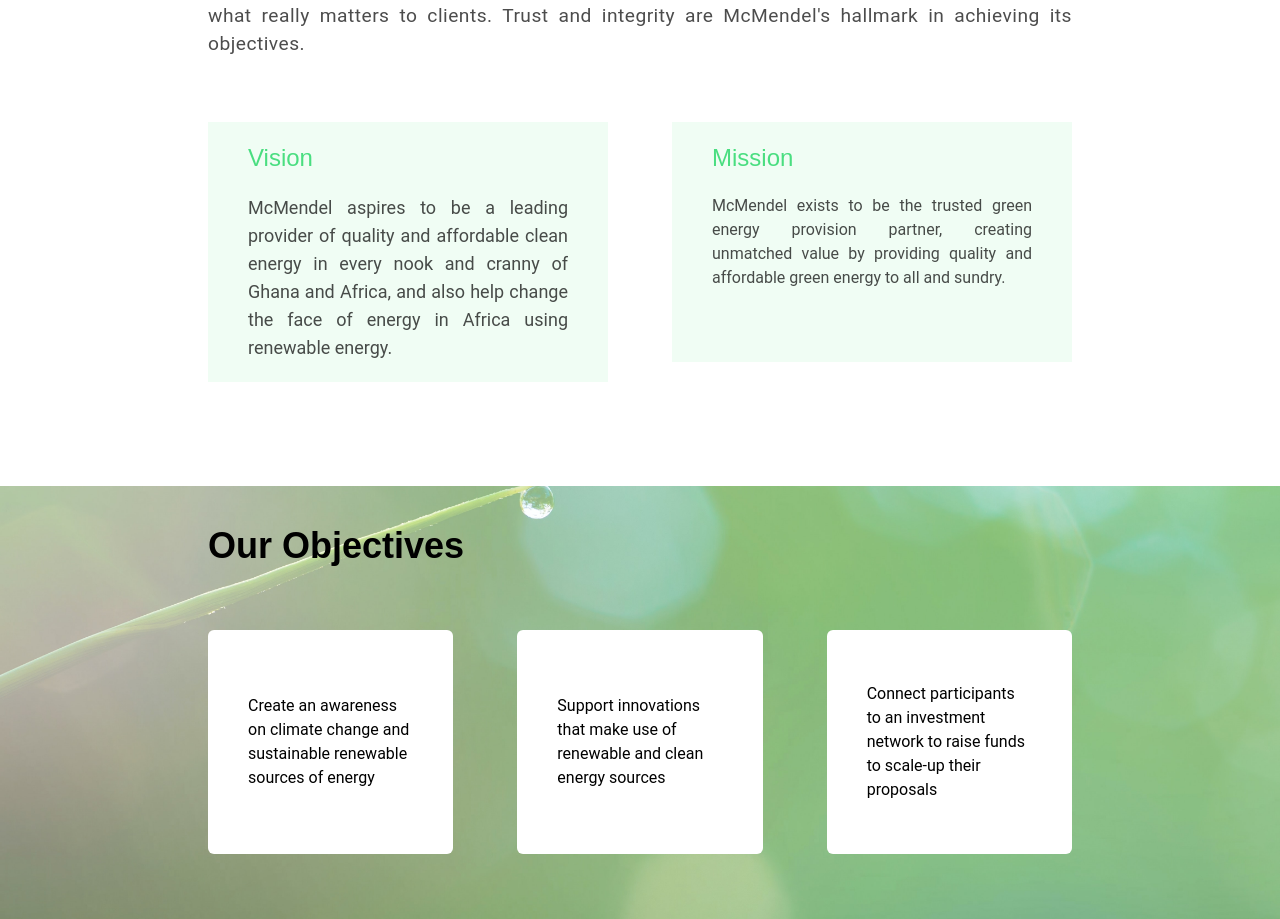
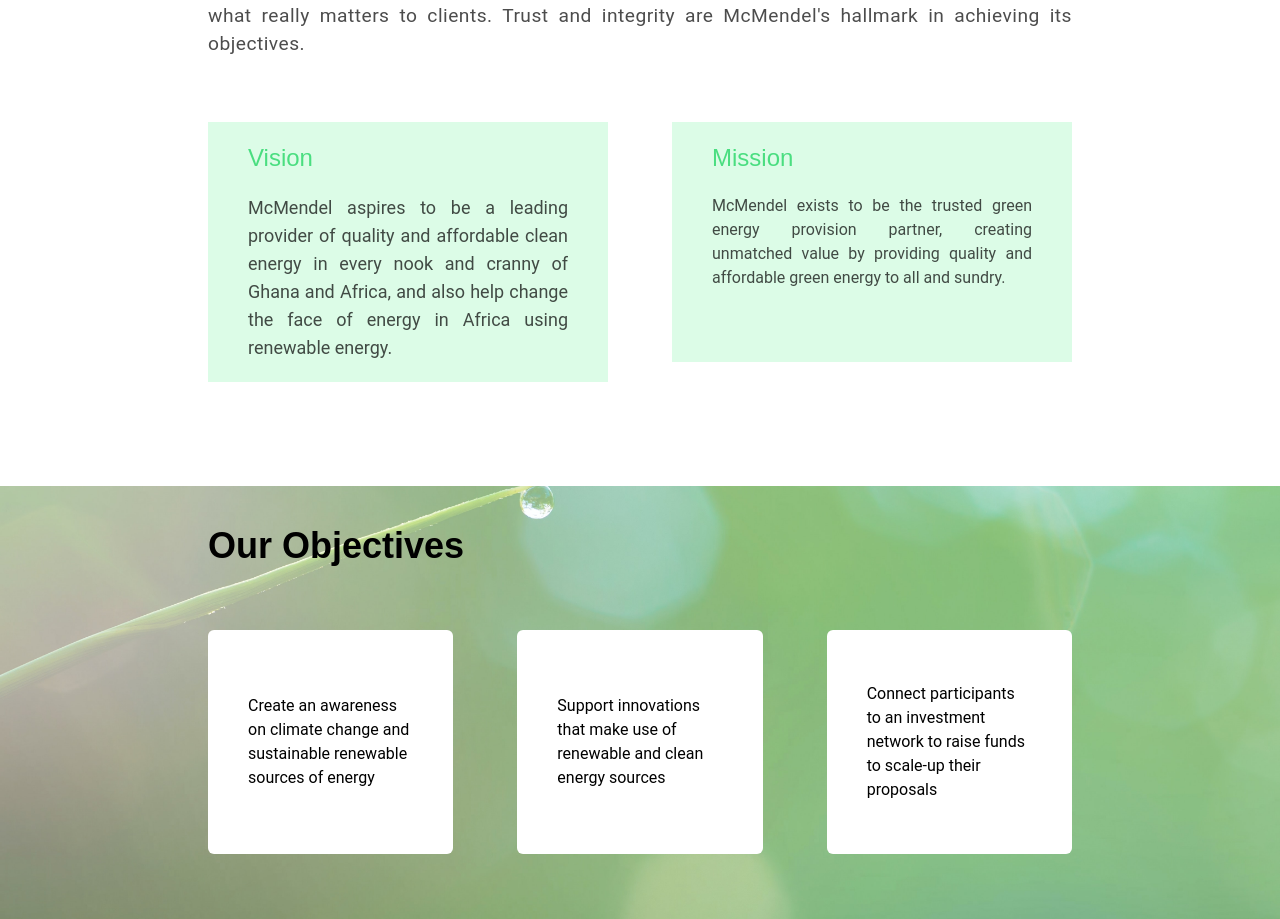
Before and after one commit to buabaj/mcmendel, a Next.js app: page / in a window 1280 px wide. Shown: the part 1101-2020 px from the top of the page. Built offline with nearby package versions, Linux system fonts and the light colour scheme.

Commit message:
card color contrast increased

```diff
--- a/styles/globals.css
+++ b/styles/globals.css
@@ -84,6 +84,6 @@
     }
 
     .card-about{
-        @apply bg-green-50 py-5 min-h-60 px-10;
+        @apply bg-green-100 py-5 min-h-60 px-10;
     }
 }
```
